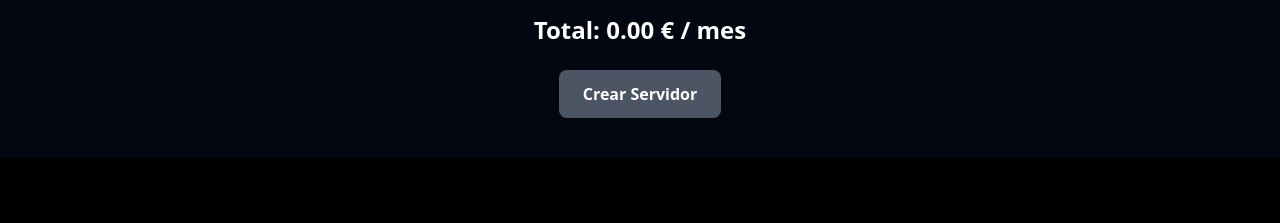
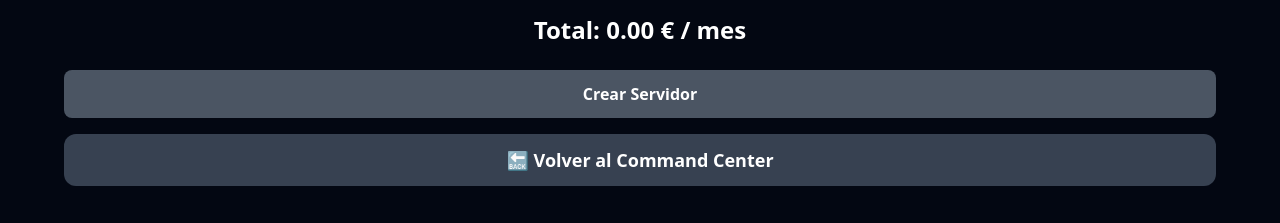
Before and after one commit to tonyhigver/hetzner-gpu-clean, a Next.js app: page /servers-available in a window 1280 px wide. Shown: the part 1585-1808 px from the top of the page. Before the commit the page ends 1743 px from the top, so only its background shows below. Built offline with nearby package versions, Linux system fonts and the light colour scheme; no server answers.

Commit message:
Descripción del cambi

```diff
--- a/src/app/servers-available/CreateServerContent.tsx
+++ b/src/app/servers-available/CreateServerContent.tsx
@@ -411,13 +411,21 @@
       </div>
 
       {/* BOTÓN CREAR */}
-      <div className="text-center mt-6">
+      <div className="text-center mt-6 flex flex-col gap-4">
         <button
           onClick={handleCreate}
           disabled={!selectedServer || !selectedGpu || loading}
           className="px-6 py-3 bg-blue-600 rounded-lg font-bold hover:bg-blue-500 disabled:bg-gray-600"
         >
           {loading ? "Creando servidor..." : "Crear Servidor"}
+        </button>
+
+        {/* BOTÓN VOLVER AL COMMAND CENTER */}
+        <button
+          onClick={() => router.push("/dashboard/command-center")}
+          className="px-8 py-3 text-lg font-semibold rounded-xl bg-gray-700 hover:bg-gray-600 transition-all duration-300"
+        >
+          🔙 Volver al Command Center
         </button>
       </div>
 
```
